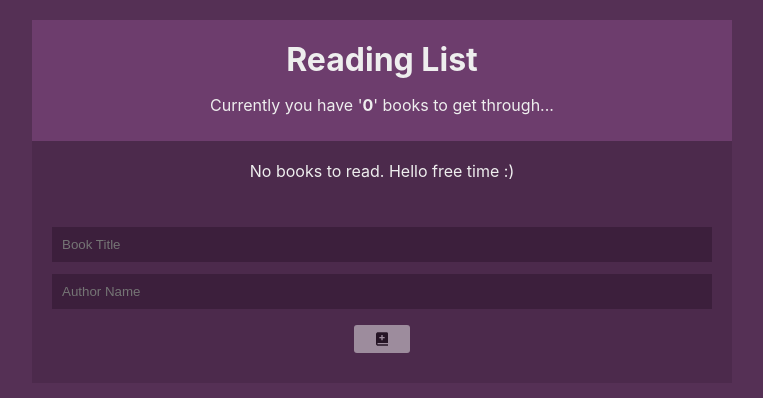
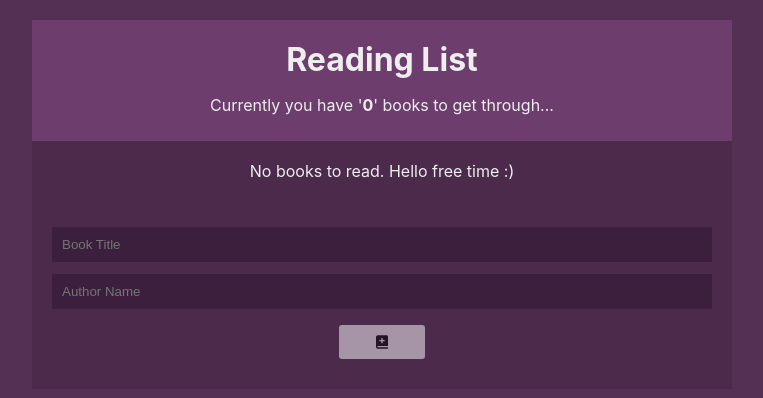
Before and after one commit to Cy3ers/Reading-List-App, a React (Create React App) app: page / in a window 1280 px wide. Shown: the top 398 px of the page, without its empty margins (258-1021 px from the left). Built offline with nearby package versions, Linux system fonts and the light colour scheme.

Commit message:
Minor Style Changes

```diff
--- a/src/index.css
+++ b/src/index.css
@@ -72,11 +72,11 @@ input[type='text'] {
   color: black;
   cursor: pointer;
   margin: 10px auto;
-  background: #eee;
-  opacity: 85%;
+  background: #fff;
+  opacity: 75%;
   border: 0;
   border-radius: 3px;
-  padding: 6px 20px;
+  padding: 9px 35px;
   display: block;
   pointer-events: auto;
 }
```
